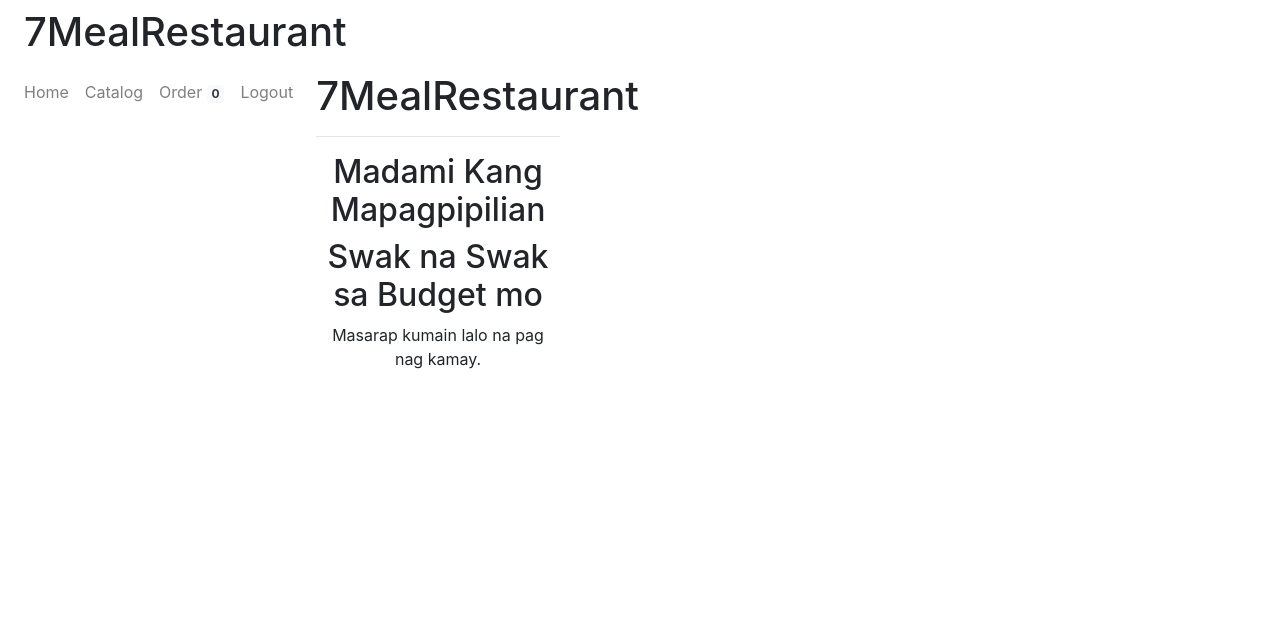
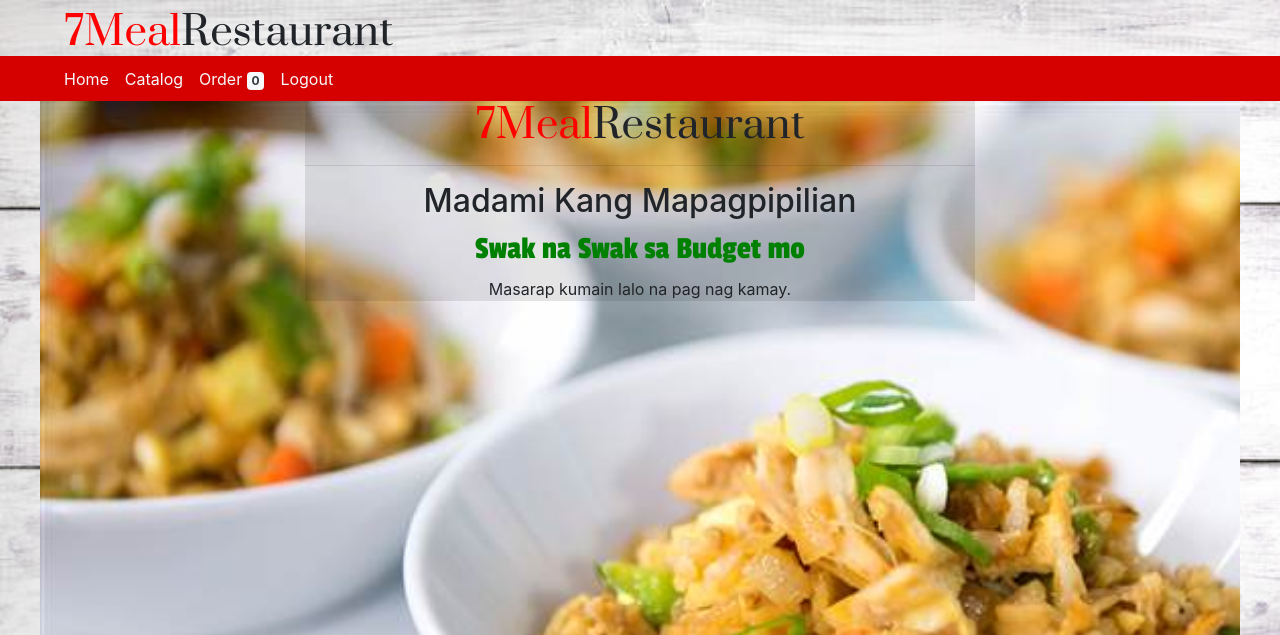
Before and after one commit to palanas-jeffrey/7mealrestaurant, a PHP site: page /app/views/home.php in a window 1280 px wide. Shown: the top 635 px of the page. Before the commit the page ends 369 px from the top, so only its background shows below. Run offline with PHP 8.4, Linux system fonts and the light colour scheme; the visitor is signed in with stand-in values (Sample User, id 1); some libraries are stand-ins or nearby versions.

Commit message:
update of nav

```diff
--- a/app/partials/header.php
+++ b/app/partials/header.php
@@ -3,7 +3,7 @@
 	<div class="pagewidth center pl-4 ">
 		<h1 class="hstyle "><span class="red">7Meal</span>Restaurant</h1>
 	</div>
-	<div class="redbg check">
+	<div class="redbg ">
 		<nav class="navbar navbar-expand-lg navbar-light pagewidth center">
 			<div>
 				<button class="navbar-toggler" type="button" data-toggle="collapse" data-target="#navbar-nav">
@@ -13,17 +13,17 @@
 				<div id="navbar-nav" class="collapse navbar-collapse">
 					<ul class="navbar-nav ml-auto">
 						<li class="nav-item">
-							<a class="nav-link " href="home.php"> Home </a>
+							<a class="nav-link text-light" href="home.php"> Home </a>
 						</li>
 
 						<li class="nav-item">
-							<a class="nav-link " href="catalog.php"> Catalog </a>
+							<a class="nav-link text-light" href="catalog.php"> Catalog </a>
 <!--
 <?php //var_dump($_SESSION['cart']); ?>
 <?php// var_export($_SESSION['cart']); ?> -->
 						</li>
 						<li class="nav-item">
-							<a class="nav-link " href="cart.php"> Order <span class="badge bg-light text-dark" id="cart-count">
+							<a class="nav-link text-light" href="cart.php"> Order <span class="badge bg-light text-dark" id="cart-count">
 								<?php
 								if (isset($_SESSION['cart'])) {
 									echo array_sum($_SESSION['cart']);
@@ -36,19 +36,19 @@
 					<?php if (isset($_SESSION['user'])) { ?>
 
 						<li class="nav-item">
-							<a class="nav-link " href="../controllers/logout.php"> Logout </a>
+							<a class="nav-link text-light" href="../controllers/logout.php"> Logout </a>
 						</li>
 
 					<?php }else{ ?>
 						<li class="nav-item">
-							<a class="nav-link " href="./login.php"> Login </a>
+							<a class="nav-link text-light" href="./login.php"> Login </a>
 						</li>
 
 						<li class="nav-item">
-							<a class="nav-link " href="./register.php"> Register </a>
+							<a class="nav-link text-light" href="./register.php"> Register </a>
 						</li>
 
-
+						<?php } ?>
 
 					</ul>
 				</div>
@@ -62,6 +62,3 @@
 	</div>
 
 </header>
-
-
-<?php } ?>
--- a/app/partials/template.php
+++ b/app/partials/template.php
@@ -15,7 +15,7 @@
 	<link href="https://fonts.googleapis.com/css?family=Passion+One|Prata" rel="stylesheet">
 
 	<!-- CSS -->
-	<!-- <link rel="stylesheet" type="text/css" href="../assets/css/style.css"> -->
+	<link rel="stylesheet" type="text/css" href="../assets/css/style.css">
 	<!-- Bootstrap -->
 	<link rel="stylesheet" href="https://maxcdn.bootstrapcdn.com/bootstrap/4.0.0/css/bootstrap.min.css" integrity="sha384-Gn5384xqQ1aoWXA+058RXPxPg6fy4IWvTNh0E263XmFcJlSAwiGgFAW/dAiS6JXm" crossorigin="anonymous">
 	<!-- Custom CSS -->
```
